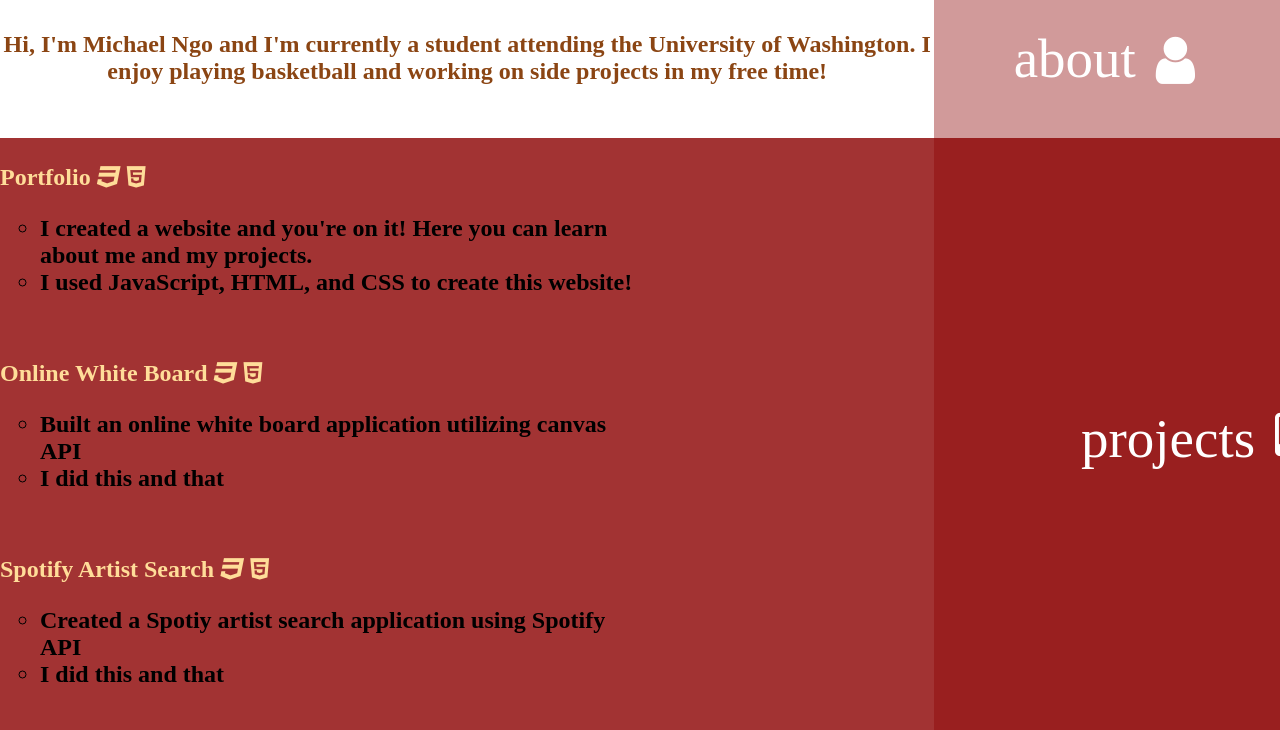
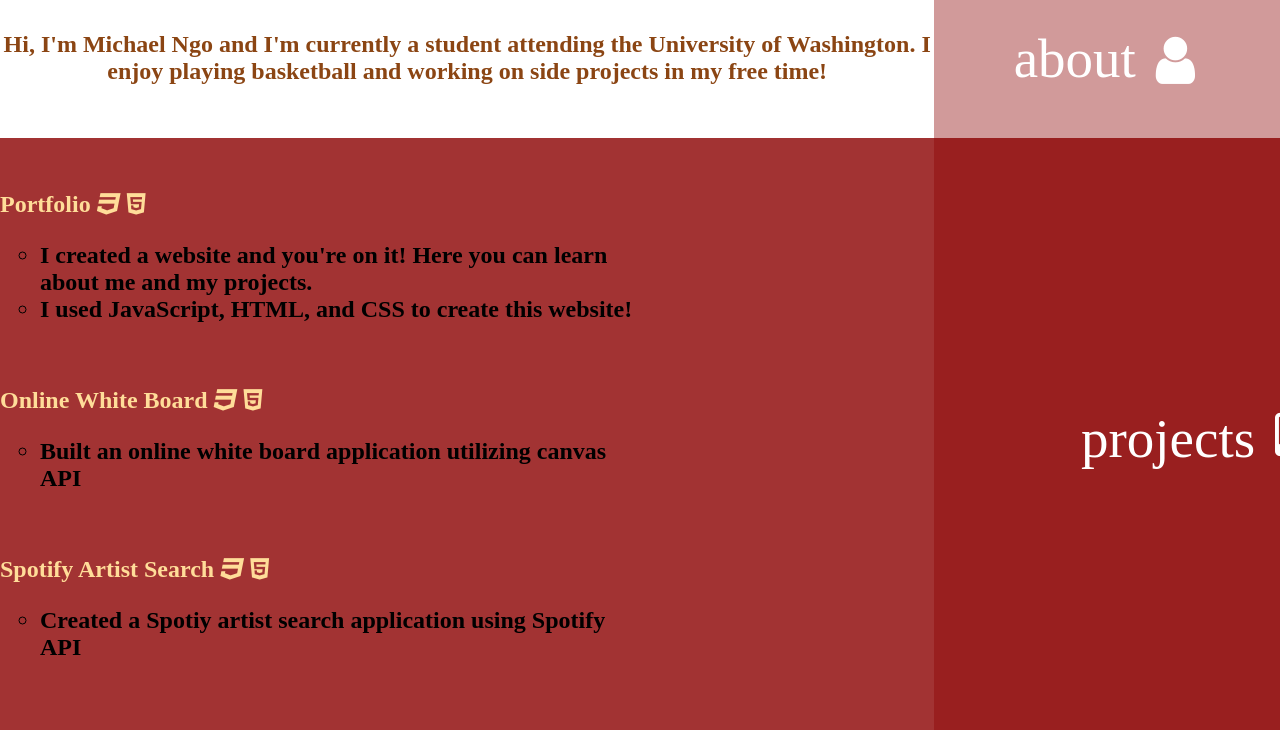
Before and after one commit to ngomichael/portfolio, a plain HTML site: page index.html in a window 1280 px wide. Shown: the part 222-952 px from the top of the page. Drawn offline with nearby package versions, Linux system fonts and the light colour scheme.

Commit message:
removed a list element from spotify artist search and online white board

```diff
--- a/index.html
+++ b/index.html
@@ -96,7 +96,6 @@
 
             <ul style="list-style-type:circle">
                 <li>Built an online white board application utilizing canvas API</li>
-                <li>I did this and that</li>
             </ul>
 
         </h2>
@@ -110,7 +109,6 @@
 
             <ul style="list-style-type:circle">
                 <li>Created a Spotiy artist search application using Spotify API</li>
-                <li>I did this and that</li>
             </ul>
 
         </h2>
```
